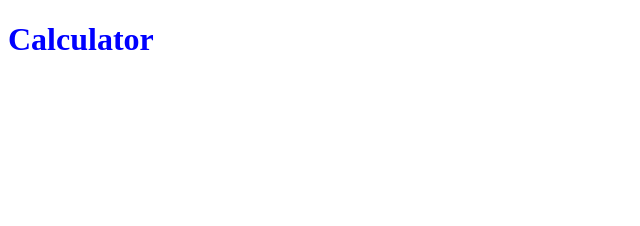
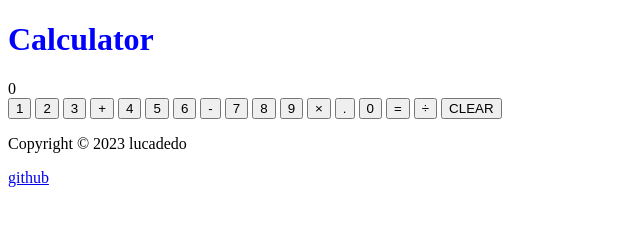
Before and after one commit to lucadedo/Calculator, a plain HTML site: page index.html in a window 1280 px wide. Shown: the whole page, without its empty margins (0-640 px from the left). Drawn offline with Linux system fonts and the light colour scheme.

Commit message:
Add all calculator div and buttons , footer
finished the index setup, the calculator display and buttons
are all ready

```diff
--- a/index.html
+++ b/index.html
@@ -4,12 +4,60 @@
     <meta charset="UTF-8">
     <link rel="stylesheet" href="style.css">
     <title>Calculator</title>
-
+    <h1>Calculator</h1>
 </head>
 <body>
-    <h1>Calculator</h1>
+   <div class="main">
+
+    <div class="calculator">
+     <div class="display">0</div>
+     <div class="buttons-place">
+        <button class="btn">1</button>
+        <button class="btn">2</button>
+        <button class="btn">3</button>
+        <button class="btn">+</button>
+        <button class="btn">4</button>
+        <button class="btn">5</button>
+        <button class="btn">6</button>
+        <button class="btn">-</button>
+        <button class="btn">7</button>
+        <button class="btn">8</button>
+        <button class="btn">9</button>
+        <button class="btn">×</button>
+        <button class="btn">.</button>
+        <button class="btn">0</button>
+        <button class="btn">=</button>
+        <button class="btn">÷</button>
+        <button class="btn span2">CLEAR</button>
+     </div>
+
+
+
+
+
+    </div>
+  </div>
+
+
+
+
+
+
+
+
+
 
     <script src="script.js"></script>
+    <footer class="footer">
+        <p>
+          Copyright ©
+           <script>document.write(new Date().getFullYear())</script>
+            lucadedo
+        </p>
+        <a href="https://github.com/lucadedo" target="_blank">
+            github
+        </a>
+    </footer>
 </body>
 
 
```
